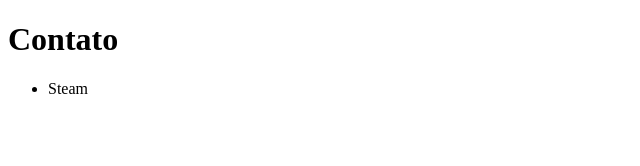
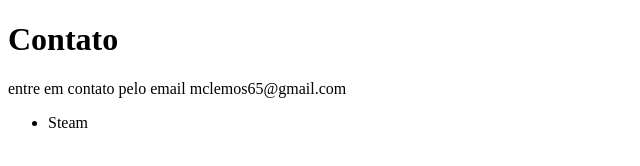
Before and after one commit to maraaujo/sistema-de-cadastro, a plain HTML site: page contato.html in a window 1280 px wide. Shown: the whole page, without its empty margins (0-640 px from the left). Drawn offline with Linux system fonts and the light colour scheme.

Commit message:
adicionando email de contato

```diff
--- a/contato.html
+++ b/contato.html
@@ -8,6 +8,7 @@
 </head>
 <body>
     <h1>Contato</h1>
+    <p> entre em contato pelo email mclemos65@gmail.com </p>
     <div id="lista">
         <form>
             <ul>
@@ -17,5 +18,6 @@
             </ul>
         </form>
     </div>
+
 </body>
 </html>
```
